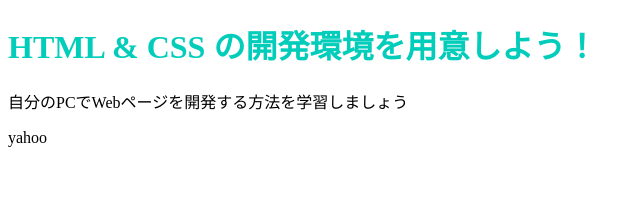
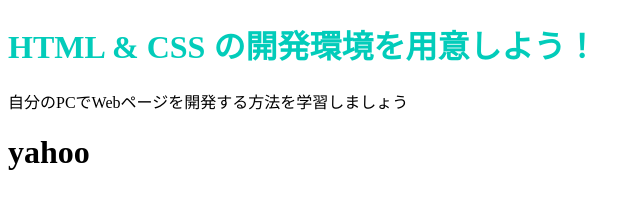
Before and after one commit to reijinagato/reijinagato.github.io, a plain HTML site: page index.html in a window 1280 px wide. Shown: the whole page, without its empty margins (0-640 px from the left). Drawn offline with Linux system fonts and the light colour scheme.

Commit message:
Update index.html

```diff
--- a/index.html
+++ b/index.html
@@ -11,4 +11,4 @@
   </body>
 </html>
 <p>自分のPCでWebページを開発する方法を学習しましょう</p>
-<p>yahoo</p>
+<h1>yahoo</h1>
```
